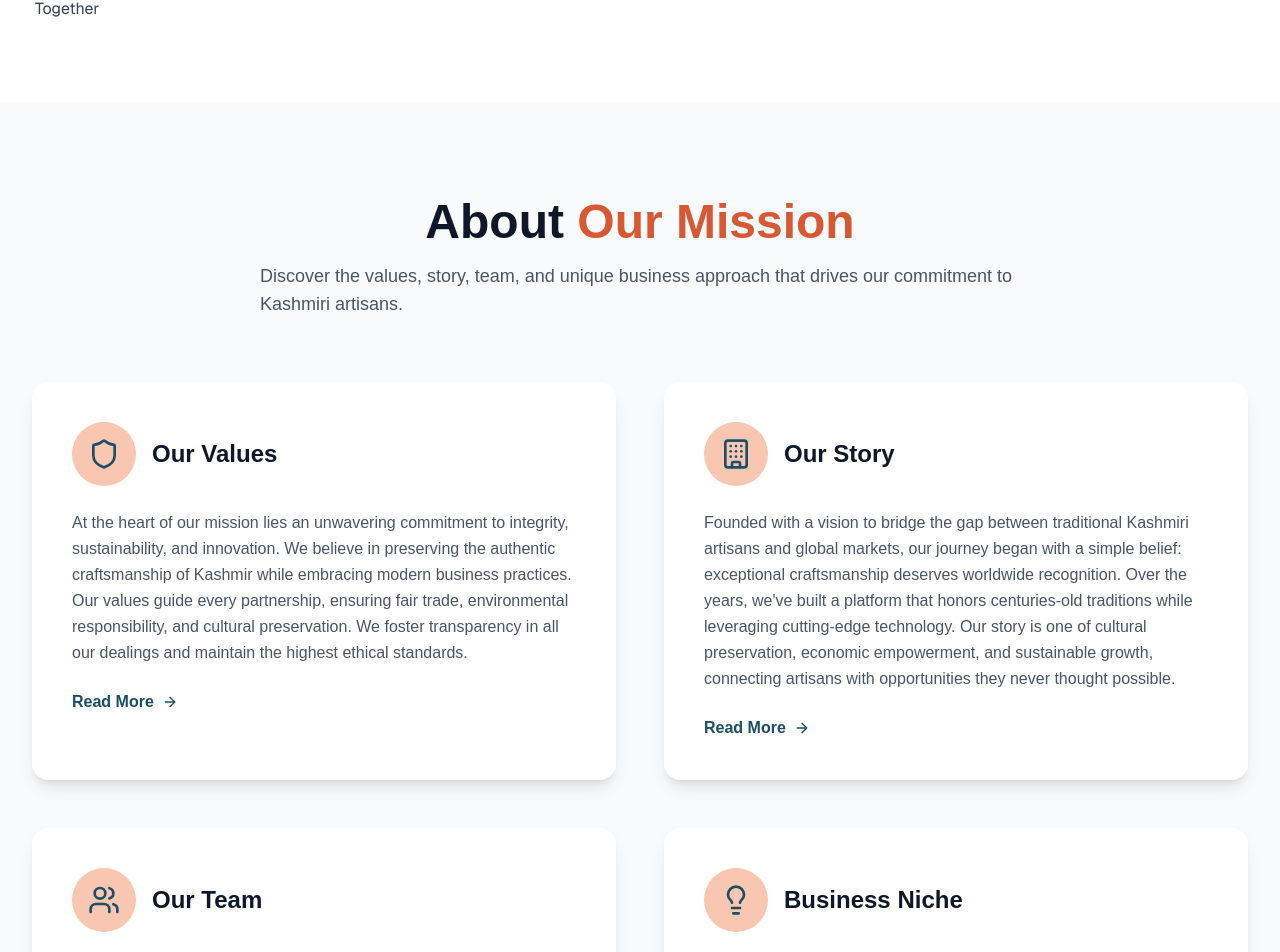
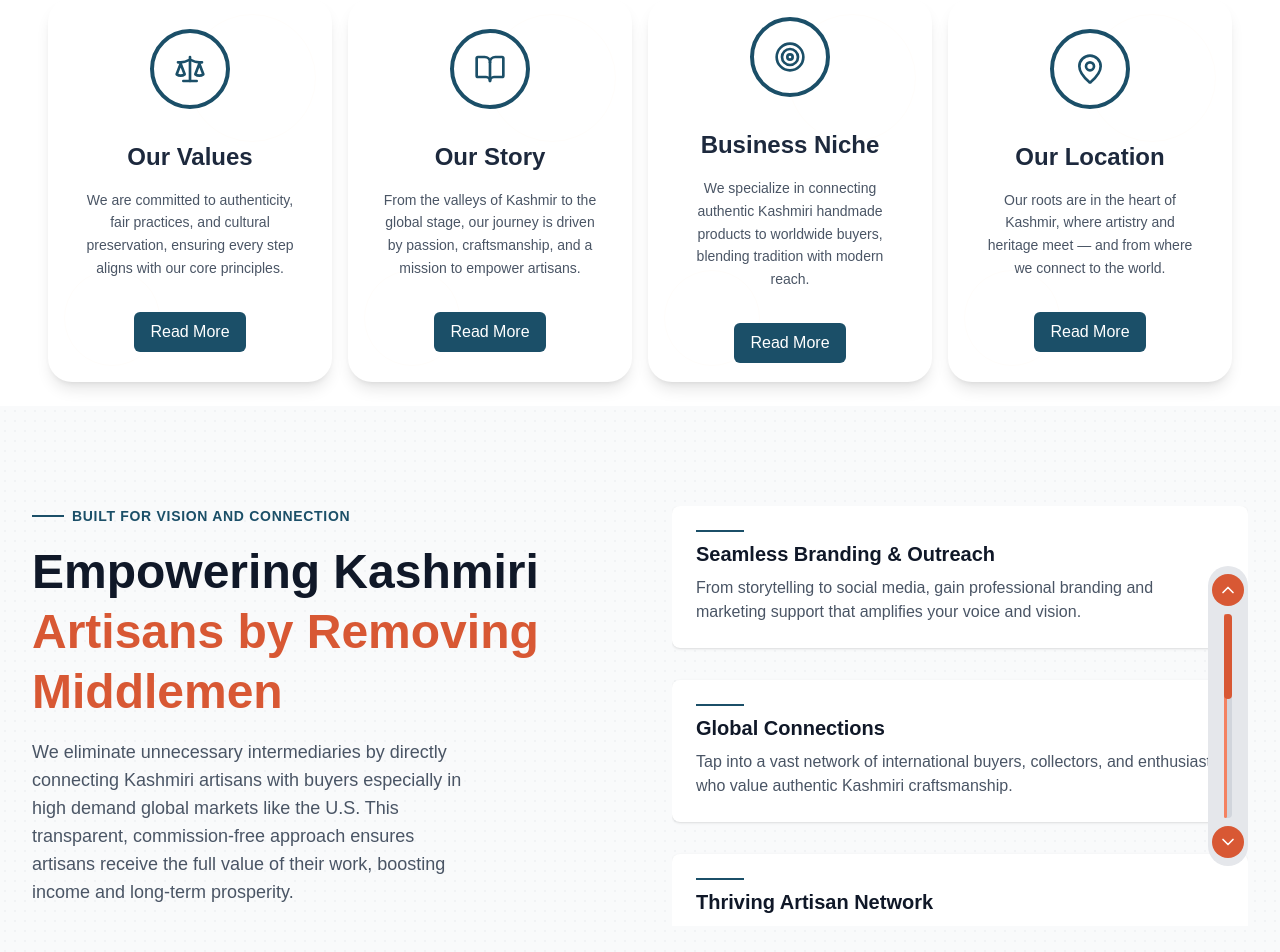
Before and after one commit to primelogicsol/b2b-frontend-talhaadil, a Next.js app: page / in a window 1280 px wide. Shown: the part 2900-3852 px from the top of the page. Built offline with nearby package versions, Linux system fonts and the light colour scheme.

Commit message:
ne dondonsadosa

```diff
--- a/app/page.tsx
+++ b/app/page.tsx
@@ -2,6 +2,7 @@
 import Counter from "@/components/Material/Counter";
 import { motion, useScroll, useTransform, useInView } from "framer-motion";
 import { useEffect, useState, useCallback } from "react";
+import { AnimationCardGrid } from "@/components/Cards/AnimationCard";
 import Image from "next/image";
 import Link from "next/link";
 import {
@@ -26,6 +27,10 @@ import {
   Lightbulb,
   Shield,
   Handshake,
+  ShieldCheck,
+  Scale,
+  BookOpen,
+  MapPin,
 } from "lucide-react";
 import BannerWithFeatures from "@/components/Material/BannerwithFeatures";
 import { useRef, createRef } from "react";
@@ -37,6 +42,7 @@ import RecSquareSection from "@/components/Section/RecSquareSection";
 import Homepage from "@/components/Essentials/HomePage";
 import KashmirCraftsCarousel from "@/components/Material/ProfitBox";
 import FlagSection from "@/components/Material/FlagSection";
+import Location from "@/components/Essentials/Location";
 // Screen detection hook
 
 const howItWorksData = {
@@ -60,7 +66,6 @@ const howItWorksData = {
   ],
 };
 
-
 const buyerslides = [
   { id: 1, title: "Individual Purchasers", number: 1523 },
   { id: 2, title: "Retail Customers", number: 351 },
@@ -72,7 +77,7 @@ const howItWorksData = {
   { id: 8, title: "Global Merchandisers", number: 52 },
   { id: 10, title: "Hospitality Chains", number: 21 },
   { id: 11, title: "Fashion Designers", number: 28 },
-  ]
+];
 const vendorslides = [
   { id: 1, title: "Individual Artisans", number: 1032 },
   { id: 2, title: "Artisan Communities", number: 15 },
@@ -83,7 +88,8 @@ const howItWorksData = {
   { id: 7, title: "Design Professionals", number: 3 },
   { id: 8, title: "Luxury Merchandisers", number: 16 },
   { id: 9, title: "Wholesale Suppliers", number: 13 },
-    { id: 10, title: "Craft Professionals", number: 7 },]
+  { id: 10, title: "Craft Professionals", number: 7 },
+];
 
 // Partnership data
 const partnershipCategories = [
@@ -146,6 +152,41 @@ const partnershipCategories = [
   },
 ];
 
+const whatSetsUsApartCards = [
+  {
+    icon: <Scale className="w-8 h-8" />,
+    title: "Our Values",
+    description:
+      "We are committed to authenticity, fair practices, and cultural preservation, ensuring every step aligns with our core principles.",
+    buttonText: "READ MORE",
+    link: "/our-values",
+  },
+  {
+    icon: <BookOpen className="w-8 h-8" />,
+    title: "Our Story",
+    description:
+      "From the valleys of Kashmir to the global stage, our journey is driven by passion, craftsmanship, and a mission to empower artisans.",
+    buttonText: "READ MORE",
+    link: "/our-story",
+  },
+  {
+    icon: <Target className="w-8 h-8" />,
+    title: "Business Niche",
+    description:
+      "We specialize in connecting authentic Kashmiri handmade products to worldwide buyers, blending tradition with modern reach.",
+    buttonText: "READ MORE",
+    link: "/business-niche",
+  },
+  {
+    icon: <MapPin className="w-8 h-8" />,
+    title: "Our Location",
+    description:
+      "Our roots are in the heart of Kashmir, where artistry and heritage meet — and from where we connect to the world.",
+    buttonText: "READ MORE",
+    link: "/our-location",
+  },
+];
+
 export default function LandingPage() {
   const [activeTab, setActiveTab] = useState("buyer");
   const { is4K } = useGlobalContext();
@@ -158,38 +199,6 @@ export default function LandingPage() {
   // Scroll animations
   const backgroundY = useTransform(scrollYProgress, [0, 1], ["0%", "100%"]);
   const textY = useTransform(scrollYProgress, [0, 1], ["0%", "200%"]);
-
-  // About Us sections data
-  const aboutSections = [
-    {
-      title: "Our Values",
-      content:
-        "At the heart of our mission lies an unwavering commitment to integrity, sustainability, and innovation. We believe in preserving the authentic craftsmanship of Kashmir while embracing modern business practices. Our values guide every partnership, ensuring fair trade, environmental responsibility, and cultural preservation. We foster transparency in all our dealings and maintain the highest ethical standards.",
-      icon: <Shield className="w-8 h-8" />,
-      href: "/about/values",
-    },
-    {
-      title: "Our Story",
-      content:
-        "Founded with a vision to bridge the gap between traditional Kashmiri artisans and global markets, our journey began with a simple belief: exceptional craftsmanship deserves worldwide recognition. Over the years, we've built a platform that honors centuries-old traditions while leveraging cutting-edge technology. Our story is one of cultural preservation, economic empowerment, and sustainable growth, connecting artisans with opportunities they never thought possible.",
-      icon: <Building className="w-8 h-8" />,
-      href: "/about/story",
-    },
-    {
-      title: "Our Team",
-      content:
-        "Our diverse team combines deep cultural understanding with modern business expertise. From artisan liaisons who speak the language of craft to technology specialists who build seamless digital experiences, every team member contributes to our mission. We believe in collaborative leadership, where traditional wisdom meets innovative thinking, creating solutions that benefit everyone in our ecosystem.",
-      icon: <Users className="w-8 h-8" />,
-      href: "/about/team",
-    },
-    {
-      title: "Business Niche",
-      content:
-        "We specialize in premium Kashmiri handicrafts, focusing on authentic products that tell stories of heritage and skill. Our niche encompasses luxury textiles, traditional jewelry, and artisanal home décor, serving discerning customers who value authenticity and quality. By concentrating on high-value, culturally significant products, we ensure sustainable livelihoods for artisans while delivering exceptional value to our global clientele.",
-      icon: <Lightbulb className="w-8 h-8" />,
-      href: "/about/niche",
-    },
-  ];
 
   // Profit metrics data
   const products = [
@@ -235,37 +244,36 @@ export default function LandingPage() {
     { icon: <Star size={20} />, title: "Innovation Index", value: "4.6/5" },
   ];
 
-  // Scroll features data
   const scrollFeatures = [
     {
-      title: "Flexibility & Zero Upfront Investment",
+      title: "Direct Market Access",
       description:
-        "Our platform offers unparalleled flexibility to showcase your crafts in the market without upfront investment.",
+        "Eliminate the middlemen. Showcase your creations directly to buyers worldwide, ensuring you get the full value of your work.",
     },
     {
-      title: "Professional Branding & Marketing",
+      title: "Seamless Branding & Outreach",
       description:
-        "Boost visibility through professional marketing tools, exhibitions, and promotions. Our platform helps you connect with global buyers.",
+        "From storytelling to social media, gain professional branding and marketing support that amplifies your voice and vision.",
     },
     {
-      title: "Global Market Access",
+      title: "Global Connections",
       description:
-        "Expand your reach beyond local markets. Our platform connects you with a global network of buyers, opening new opportunities.",
+        "Tap into a vast network of international buyers, collectors, and enthusiasts who value authentic Kashmiri craftsmanship.",
     },
     {
-      title: "Community & Support",
+      title: "Thriving Artisan Network",
       description:
-        "Join a vibrant community of artisans. Access resources, workshops, and peer support to enhance your skills and grow your business.",
+        "Collaborate, share knowledge, and grow alongside a supportive community of artisans and craft entrepreneurs.",
     },
     {
-      title: "Sustainable Practices",
+      title: "Ethical & Sustainable Growth",
       description:
-        "We promote and support sustainable and ethical practices in handicraft production, ensuring fair trade and environmental responsibility.",
+        "Embrace fair trade principles and eco-friendly practices that honor both the artisan and the environment.",
     },
     {
-      title: "Cultural Preservation",
+      title: "Heritage in Every Thread",
       description:
-        "Our mission includes preserving and promoting the rich cultural heritage of Kashmiri craftsmanship for future generations.",
+        "Preserve and celebrate the timeless artistry of Kashmiri crafts, passing its beauty and traditions to future generations.",
     },
   ];
 
@@ -366,83 +374,17 @@ export default function LandingPage() {
     <div className="min-h-screen bg-white overflow-x-hidden">
       {/* Hero Section */}
       <BannerWithFeatures />
-          <Homepage/>
+      <Homepage />
 
       {/* About Us Sections */}
-      <section className="py-16 lg:py-24 bg-gray-50">
-        <div className="max-w-7xl mx-auto px-4 sm:px-6 lg:px-8">
-          <motion.div
-            className="text-center mb-16"
-            initial={{ opacity: 0, y: 30 }}
-            whileInView={{ opacity: 1, y: 0 }}
-            transition={{ duration: 0.8 }}
-            viewport={{ once: true }}
+      <section
+        className="px-2 pb-6
+
+              md:px-6 lg:px-8 bg-white text-center"
       >
-            <h2
-              className={`font-bold text-gray-900 mb-4  md:text-center lg:text-center ${
-                is4K ? "text-6xl" : "text-3xl lg:text-5xl"
-              }`}
-            >
-              About{" "}
-              <span className="text-[var(--secondary-color)]">Our Mission</span>
-            </h2>
-            <p
-              className={`text-gray-600 max-w-3xl mx-auto text-left px-1 ${
-                is4K ? "text-2xl" : "text-lg"
-              }`}
-            >
-              Discover the values, story, team, and unique business approach
-              that drives our commitment to Kashmiri artisans.
-            </p>
-          </motion.div>
-
-          <div className="grid text-left grid-cols-1 lg:grid-cols-2 gap-8 lg:gap-12">
-            {aboutSections.map((section, index) => (
-              <motion.div
-                key={index}
-                className="bg-white text-left rounded-2xl p-8 lg:p-10 shadow-lg hover:shadow-xl transition-all duration-300"
-                initial={{ opacity: 0, y: 50 }}
-                whileInView={{ opacity: 1, y: 0 }}
-                transition={{ duration: 0.8, delay: index * 0.1 }}
-                viewport={{ once: true }}
-                whileHover={{ y: -5 }}
-              >
-                <motion.div
-                  className="flex items-center gap-4 mb-6"
-                  whileHover={{ scale: 1.05 }}
-                >
-                  <div className="w-16 h-16 text-left bg-[var(--secondary-light-color)] rounded-full flex items-center justify-center text-[var(--primary-color)]">
-                    {section.icon}
-                  </div>
-                  <h3
-                    className={`font-bold text-gray-900 ${
-                      is4K ? "text-3xl" : "text-xl lg:text-2xl"
-                    }`}
-                  >
-                    {section.title}
-                  </h3>
-                </motion.div>
-
-                <p
-                  className={`text-gray-600 mb-6 leading-relaxed ${
-                    is4K ? "text-xl" : "text-base"
-                  }`}
-                >
-                  {section.content}
-                </p>
-
-                <Link
-                  href={section.href}
-                  className="inline-flex items-center gap-2 text-[var(--primary-color)] hover:text-[var(--secondary-color)] font-semibold transition-colors duration-300"
-                >
-                  Read More <ArrowRight className="w-4 h-4" />
-                </Link>
-              </motion.div>
-            ))}
-          </div>
-        </div>
+        <AnimationCardGrid data={whatSetsUsApartCards} />
       </section>
-
+      <ScrollSection features={scrollFeatures} />
       {/* Partnerships Section */}
       {/* Partnerships Section */}
       <section
@@ -477,25 +419,6 @@ export default function LandingPage() {
             >
               Buyer Progressive Partnership Framework and Pathway
             </h3>
-            <p
-              className={`${
-                is4K ? "text-xl max-w-4xl" : "text-lg max-w-3xl"
-              } text-gray-300`}
-            >
-              De Koshur Crafts offers progressive partnership models for
-              U.S.-based buyers to source, distribute, and expand in the luxury
-              Kashmiri handicraft market. Partnerships covers Reseller,
-              Consignment, Exhibition, Import Export, Subsidiary, Brick &
-              Mortar, Franchise, and Luxury Bidding & Auction.
-            </p>
-            <p
-              className={`${
-                is4K ? "text-xl max-w-4xl" : "text-lg max-w-3xl"
-              } text-gray-300`}
-            >
-              Meet your goals seamlessly through De Koshur Crafts Marketplace
-              while optimizing your business needs.
-            </p>
           </motion.div>
 
           <div className={`grid md:grid-cols-2 ${is4K ? "gap-12" : "gap-8"}`}>
@@ -647,33 +570,10 @@ export default function LandingPage() {
           </div>
         </section>
       </div>
-    <KashmirCraftsCarousel/>
-      {/* Footer */}
-      <footer className="bg-gray-900 text-white py-12">
-        <div className="max-w-7xl mx-auto px-4 sm:px-6 lg:px-8 text-center">
-          <motion.div
-            initial={{ opacity: 0, y: 20 }}
-            whileInView={{ opacity: 1, y: 0 }}
-            transition={{ duration: 0.8 }}
-            viewport={{ once: true }}
-          >
-            <h3 className={`font-bold mb-4 ${is4K ? "text-3xl" : "text-xl"}`}>
-              Kashmir Crafts Global
-            </h3>
-            <p
-              className={`text-gray-400 mb-8 ${is4K ? "text-xl" : "text-base"}`}
-            >
-              Connecting authentic craftsmanship with global opportunities
-            </p>
-            <div className="flex justify-center items-center gap-2 text-gray-500">
-              <Heart className="w-4 h-4 text-red-500" />
-              <span>Made with love for artisans worldwide</span>
-            </div>
-          </motion.div>
-        </div>
-      </footer>
+      <KashmirCraftsCarousel />
 
-      <FlagSection/>
+      <FlagSection />
+      <Location />
     </div>
   );
 }
--- a/components/Cards/AnimationCard.tsx
+++ b/components/Cards/AnimationCard.tsx
@@ -2,12 +2,13 @@
 
 import type React from "react";
 import { useGlobalContext } from "@/context/ScreenProvider";
-
+import Link from "next/link";
 export interface AnimationCardProps {
   title?: string;
   description?: string;
   icon?: React.ReactNode;
   buttonText?: string;
+  link?: string;
   onReadMore?: () => void;
 }
 
@@ -16,6 +17,7 @@ export function AnimationCard({
   description = "Upgrade to the latest energy and efficient air conditioning Frost technology with Eco Cool",
   icon,
   buttonText = "READ MORE",
+  link = "",
   onReadMore,
 }: AnimationCardProps) {
   const { is4K } = useGlobalContext();
@@ -60,6 +62,14 @@ export function AnimationCard({
         >
           {description}
         </p>
+        {link && (
+          <Link
+            href={link}
+            className="inline-block px-4 py-2 bg-[var(--primary-color)] text-white rounded-md hover:bg-[var(--primary-hover-color)] no-underline"
+          >
+            Read More
+          </Link>
+        )}
       </div>
 
       <div className="absolute inset-0 opacity-5 group-hover:opacity-10 transition-opacity duration-700">
@@ -75,6 +85,7 @@ export interface CardData {
   title: string;
   description: string;
   buttonText?: string;
+  link?: string;
 }
 
 interface AnimationCardGridProps {
@@ -97,11 +108,10 @@ export function AnimationCardGrid({ data }: AnimationCardGridProps) {
           title={card.title}
           description={card.description}
           buttonText={card.buttonText}
+          link={card.link}
           onReadMore={() => alert(`Read more about: ${card.title}`)}
         />
       ))}
     </div>
-
-
   );
 }
--- a/components/Cards/MainPageCards.tsx
+++ b/components/Cards/MainPageCards.tsx
@@ -98,7 +98,7 @@ export default function MainPageCards() {
 
   return (
     <div
-      className="min-h-screen p-3 sm:p-4 md:p-6 lg:p-8 mt-4 bg-gradient-to-br from-slate-50 to-slate-100"
+      className="min-h-screen p-3 sm:p-4 md:p-6 lg:p-8 mt-4 bg-gradient-to-br from-slate-200 to-slate-100"
       style={
         {
           "--primary-color": "#1b4f68",
@@ -114,7 +114,7 @@ export default function MainPageCards() {
           <h1 className="text-2xl sm:text-3xl md:text-4xl lg:text-5xl font-bold text-[var(--primary-color)] mb-2 sm:mb-4 px-4">
             Why you need De Koshur Crafts Partnerships ?
           </h1>
-          <p className="text-sm sm:text-base md:text-lg lg:text-xl text-gray-600 max-w-3xl mx-auto px-4 leading-relaxed">
+          <p className="text-sm sm:text-base md:text-lg lg:text-xl text-gray-600 mx-auto px-4 leading-relaxed">
             Empowering Kashmiri artisans through innovative solutions that
             bridge traditional craftsmanship with global market access
           </p>
--- a/components/Section/RecSquareSection.tsx
+++ b/components/Section/RecSquareSection.tsx
@@ -31,12 +31,9 @@ export default function RecSquareSection({
   mainImage = "/images/new-pic2.webp?height=600&width=400",
   smallImage = "/images/new-pic2.webp?height=200&width=250",
   title = "Swift Partnership Activation",
-  description = `Expand your reach and minimize risk with De Koshur Crafts' Consignment Partnership in the USA. This
-  partnership allows you to display your products in premium retail spaces while retaining ownership until the
-  products are sold. With our expert guidance, we handle everything from inventory management to logistics,
-  ensuring your products reach the right audience in top U.S. locations. Our consignment model offers
-  flexibility and reducing upfront costs, providing you with the opportunity to test the U.S. market and scale
-  at your own pace while benefiting from our extensive network and industry expertise.`,
+  description = `Experience a seamless journey from registration to partnership, empowering USA-based buyers with tools, training, and support to thrive in a global marketplace.
+
+`,
   phases = defaultPhases,
   readMoreLink = "#",
   appointmentLink = "#",
@@ -91,13 +88,13 @@ export default function RecSquareSection({
 
         <p className="text-gray-700 leading-relaxed mb-8 text-sm md:text-base text-left px-2 ">{description}</p>
 
-        <ul className="flex flex-col gap-4 text-gray-700 mb-10 text-sm md:text-base items-start">
+        <ul className="flex flex-col gap-2 text-gray-700 mb-10 text-sm md:text-base items-start">
           {phases.map((phase, index) => (
             <li
               key={index}
               className="w-full h-full flex items-start justify-start group transition-colors duration-300 hover:text-[#FF6A13]"
             >
-              <CheckSquare className="w-5 h-5 text-[#FF6A13] mr-3 shrink-0 transition-transform duration-300 group-hover:scale-110 mt-1" />
+              <CheckSquare className="w-5 h-5 text-[#FF6A13] mr-3 shrink-0 transition-transform duration-300 group-hover:scale-110" />
               <span className="break-words">{phase}</span>
             </li>
           ))}
--- a/components/Section/ScrollVideoSection.tsx
+++ b/components/Section/ScrollVideoSection.tsx
@@ -36,7 +36,7 @@ function MediaSlider({
   const currentMedia = items[currentIndex];
 
   return (
-    <div className="relative w-full max-w-4xl mx-auto rounded-xl overflow-hidden shadow-lg">
+    <div className="relative w-full max-w-3xl mx-auto rounded-xl overflow-hidden shadow-lg">
       {currentMedia.type === "video" ? (
         <video
           key={currentMedia.src}
@@ -54,7 +54,7 @@ function MediaSlider({
           key={currentMedia.src}
           src={currentMedia.src}
           alt={currentMedia.title}
-          width={800}
+          width={700}
           height={450}
           className="w-full h-auto object-cover aspect-video"
         />
@@ -83,8 +83,8 @@ function MediaSlider({
 
 
 export default function ScrollVideoSection({
-  heading = "At De Koshur Crafts, our mission goes far beyond the boundaries of a typical e-commerce experience. We are deeply driven by a powerful and unwavering belief: that the authentic and timeless craftsmanship of Kashmiri artisans deserves not only recognition but also the utmost respect and a prominent platform on the global stage. Our ultimate goal is to empower these talented artisans by preserving their ancient, heritage-rich crafts and connecting them directly to a vibrant and thriving international marketplace. We are committed to ensuring sustainability and promoting fair trade practices at every step of this journey, fostering an environment where artisans can flourish and their unique cultural legacy can be celebrated and sustained for generations to come.",
-  introLabel = "Our Mission",
+  heading = "At De Koshur Crafts, our mission goes far beyond the boundaries of a typical e-commerce experience. We are deeply driven by a powerful and unwavering belief: that the authentic and timeless craftsmanship of Kashmiri artisans deserves not only recognition but also the utmost respect and a prominent platform on the global stage. Our ultimate goal is to empower these talented artisans by preserving their ancient, heritage-rich crafts and connecting them directly to a vibrant and thriving international marketplace. We are committed to ensuring sustainability and promoting fair trade practices ",
+  introLabel = "About Us",
   items, // optional to override media
 }: {
   heading?: string;
@@ -92,7 +92,7 @@ export default function ScrollVideoSection({
   items?: MediaItem[];
 }) {
   return (
-    <div className="min-h-screen bg-white text-gray-900 font-sans px-5">
+    <div className="bg-white text-gray-900 font-sans px-5 max-w-6xl mx-auto">
       <style jsx global>{`
         body {
           background-image: radial-gradient(circle, #e0e0e0 1px, transparent 1px);
@@ -101,7 +101,7 @@ export default function ScrollVideoSection({
       `}</style>
 
       <main className="container mx-auto px-4 py-12 md:py-20">
-        <section className="grid md:grid-cols-2 gap-12 items-center mb-16 md:mb-24">
+        <section className="grid md:grid-cols-2 gap-12 items-center mb-6 md:mb-12">
           <div className="space-y-6">
             <div className="flex items-center gap-3">
               <div className="w-12 h-0.5 bg-[var(--secondary-color)]"/>
```
Also changed, not shown: components/Material/FlagSection.tsx (+5 -5 lines), components/Material/ProfitBox.tsx (+19 -1 lines). Lines whose indentation alone changed are shown as unchanged.
